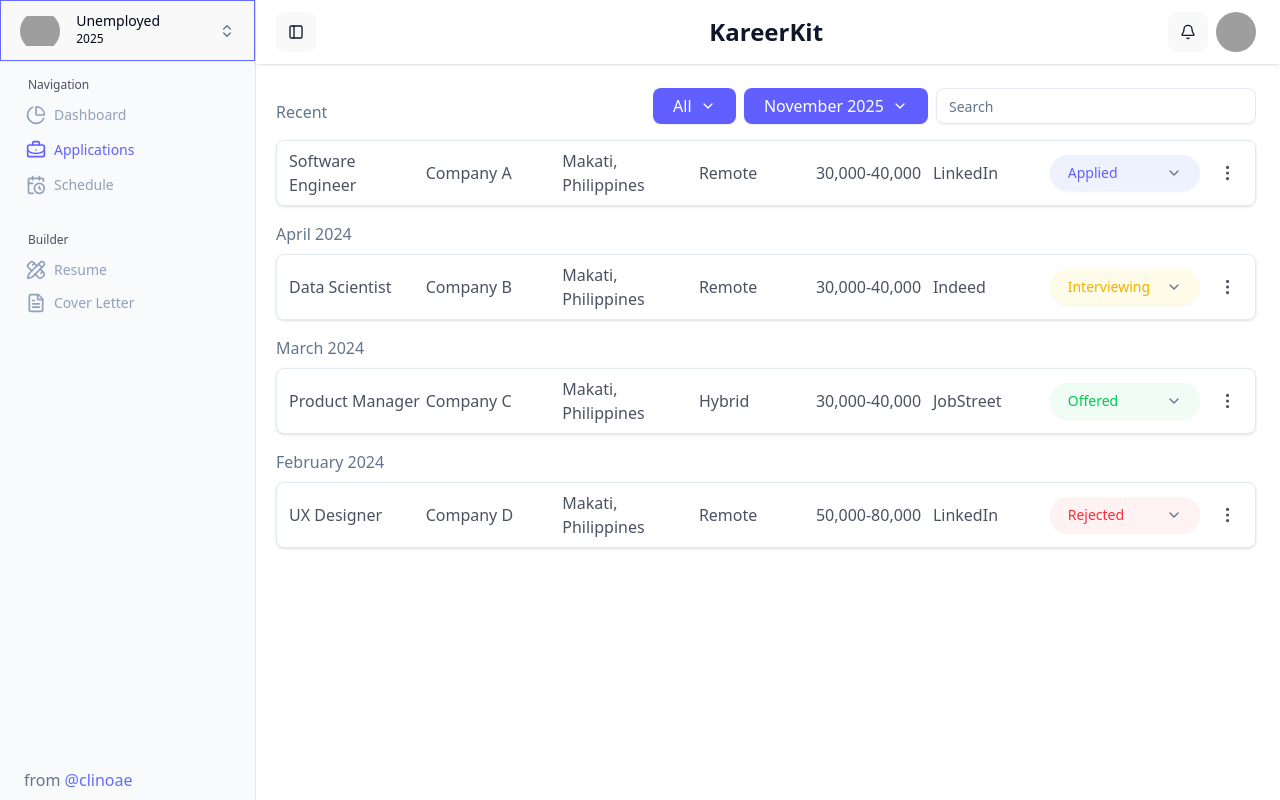
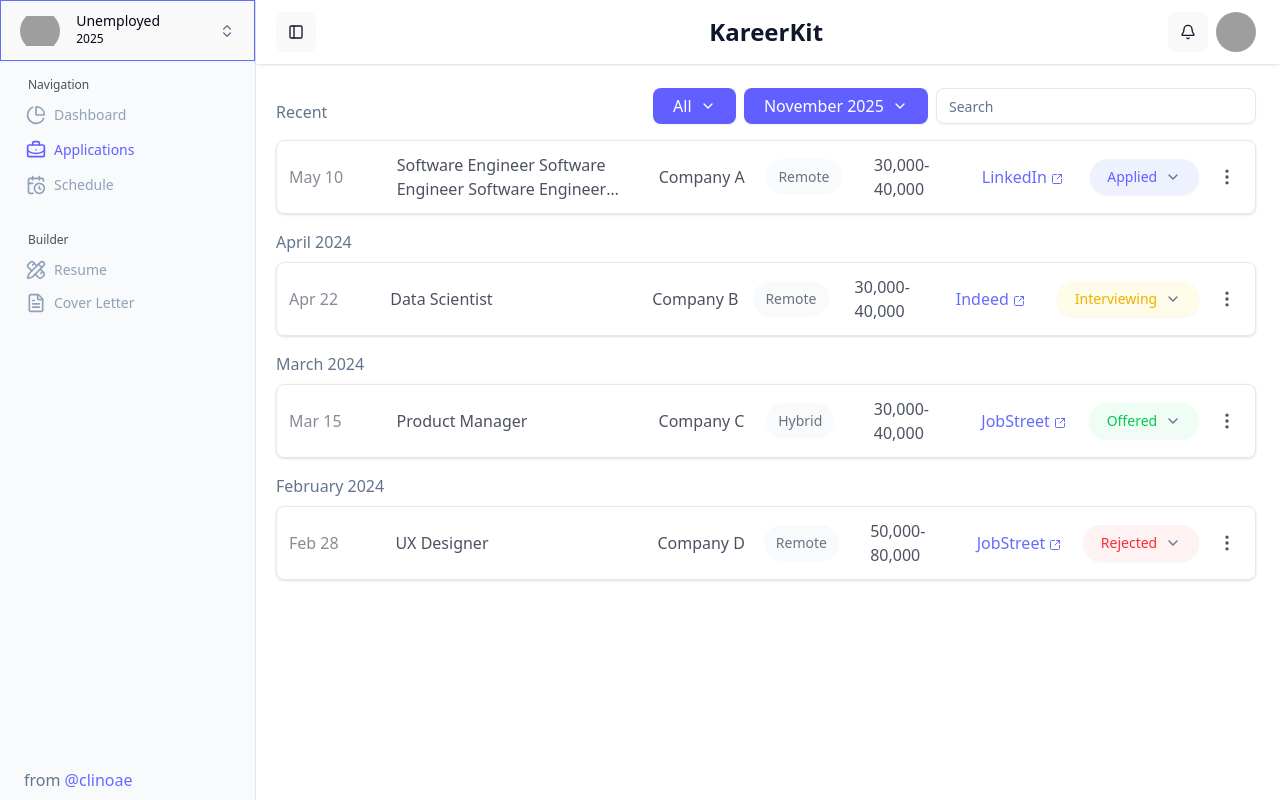
Before and after one commit to nicolealcala/kareer-kit, a React (Vite) app in the folder client/: page /applications in a window 1280 px wide. Built offline with nearby package versions, Linux system fonts and the light colour scheme; grey boxes are pictures that could not be loaded.

Commit message:
updated client: applications table

```diff
--- a/client/src/components/customized/CustomSelect.jsx
+++ b/client/src/components/customized/CustomSelect.jsx
@@ -7,7 +7,7 @@ import {
   SelectValue,
 } from "@/components/ui/select";
 import { cn } from "@/lib/utils/tailwind";
-import { applicationStatuses } from "@/lib/mock-data/applications";
+import { applicationStatuses } from "@/lib/data/applications";
 
 export default function CustomSelect({
   items = [],
--- a/client/src/lib/mock-data/applications.js
+++ b/client/src/lib/data/applications.js
@@ -41,10 +41,10 @@ export const mockData = [
     {
         id: 1,
         organization: "Company A",
-        position: "Software Engineer",
+        position: "Software Engineer Software Engineer  Software Engineer  Software Engineer",
         location: "Makati, Philippines",
         workArrangement: "Remote",
-        platform: "LinkedIn",
+        from: { platform: "LinkedIn", link: "#" },
         salary: "30,000-40,000",
         status: "applied",
         date: "2025-05-10",
@@ -55,7 +55,7 @@ export const mockData = [
         position: "Data Scientist",
         location: "Makati, Philippines",
         workArrangement: "Remote",
-        platform: "Indeed",
+        from: { platform: "Indeed", link: "#" },
         salary: "30,000-40,000",
         status: "interviewing",
         date: "2024-04-22",
@@ -66,7 +66,7 @@ export const mockData = [
         position: "Product Manager",
         location: "Makati, Philippines",
         workArrangement: "Hybrid",
-        platform: "JobStreet",
+        from: { platform: "JobStreet", link: "#" },
         salary: "30,000-40,000",
         status: "offered",
         date: "2024-03-15",
@@ -77,7 +77,7 @@ export const mockData = [
         position: "UX Designer",
         location: "Makati, Philippines",
         workArrangement: "Remote",
-        platform: "LinkedIn",
+        from: { platform: "JobStreet", link: "#" },
         salary: "50,000-80,000",
         status: "rejected",
         date: "2024-02-28",
--- a/client/src/pages/Applications/ApplicationItem.jsx
+++ b/client/src/pages/Applications/ApplicationItem.jsx
@@ -4,10 +4,13 @@ import {
   ChevronRight,
   EllipsisVertical,
   Trash2,
+  Link,
+  SquareArrowOutUpRight,
 } from "lucide-react";
 import CustomSelect from "@/components/customized/CustomSelect";
 import CustomDropdown from "@/components/customized/CustomDropdown";
-import { applicationStatuses } from "@/lib/mock-data/applications";
+import { applicationStatuses } from "@/lib/data/applications";
+import WorkSetupBadge from "./WorkSetupBadge";
 
 const applicationMenuItems = [
   {
@@ -20,17 +23,39 @@ const applicationMenuItems = [
 ];
 
 export default function ApplicationItem({ application }) {
+  const applicationDate = new Date(application.date).toLocaleDateString(
+    "en-US",
+    {
+      month: "short",
+      day: "numeric",
+    }
+  );
   return (
-    <div className="flex gap-x-3 max-w-full items-center rounded-md py-2 px-3 shadow-sm border text-foreground/75">
-      <div className="flex w-full items-center">
-        <span className="font-medium flex-[0_1_15%]">
-          {application.position}
-        </span>
-        <span className="flex-[0_1_15%]">{application.organization}</span>
-        <span className="flex-[0_1_15%]">{application.location}</span>
-        <span className="flex-1">{application.workArrangement}</span>
-        <span className="flex-1">{application.salary}</span>
-        <span className="flex-1">{application.platform}</span>
+    <tr className="flex w-full gap-x-3 max-w-full items-center rounded-md p-3 shadow-sm border text-foreground/75">
+      <td className="flex flex-1 items-center text-foreground/50">
+        {applicationDate}
+      </td>
+      <td className="flex flex-1 min-w-[250px] items-center font-medium">
+        <span className="line-clamp-2">{application.position}</span>
+      </td>
+      <td className="flex flex-1 items-center">
+        <span className="line-clamp-2">{application.organization}</span>
+      </td>
+      <td className="flex flex-1 items-center">
+        <WorkSetupBadge>{application.workArrangement}</WorkSetupBadge>
+      </td>
+      <td className="flex flex-1 items-center">{application.salary}</td>
+      <td className="flex flex-1 items-center">
+        <a
+          className="flex-1 inline-flex items-center"
+          href={application.from.link}
+          target="_blank"
+        >
+          {application.from.platform}&nbsp;
+          <SquareArrowOutUpRight size={12} className="mt-1" />
+        </a>
+      </td>
+      <td className="flex flex-1 items-center">
         <CustomSelect
           triggerClassName="flex-1 max-w-[150px] text-sm! rounded-full!"
           placeholder="Status"
@@ -38,12 +63,14 @@ export default function ApplicationItem({ application }) {
           value={application.status}
           arrow={<ChevronDown className="size-4" />}
         />
-      </div>
-      <CustomDropdown
-        items={applicationMenuItems}
-        trigger={<EllipsisVertical size={16} />}
-        align="end"
-      />
-    </div>
+      </td>
+      <td>
+        <CustomDropdown
+          items={applicationMenuItems}
+          trigger={<EllipsisVertical size={16} />}
+          align="end"
+        />
+      </td>
+    </tr>
   );
 }
--- /dev/null
+++ b/client/src/pages/Applications/WorkSetupBadge.jsx
@@ -0,0 +1,11 @@
+import React from "react";
+
+function WorkSetupBadge({ children }) {
+  return (
+    <div className="px-3 py-2 text-sm font-medium bg-gray-50 text-gray-500 rounded-full">
+      {children}
+    </div>
+  );
+}
+
+export default WorkSetupBadge;
--- a/client/src/pages/Applications/index.jsx
+++ b/client/src/pages/Applications/index.jsx
@@ -2,11 +2,7 @@ import CustomSelect from "@/components/customized/CustomSelect";
 import { Input } from "@/components/ui/input";
 import { groupApplicationsByMonth } from "@/lib/utils/date";
 import ApplicationItem from "./ApplicationItem";
-import {
-  mockData,
-  statusFilters,
-  dateItems,
-} from "@/lib/mock-data/applications";
+import { mockData, statusFilters, dateItems } from "@/lib/data/applications";
 
 export default function Applications() {
   const groupedDataEntries = groupApplicationsByMonth(mockData);
@@ -23,11 +19,11 @@ export default function Applications() {
                     year: "numeric",
                   })}
             </p>
-            <ul>
+            <table className="w-full">
               {applications.map((app) => (
                 <ApplicationItem key={app.id} application={app} />
               ))}
-            </ul>
+            </table>
           </li>
         ))}
       </ul>
```
